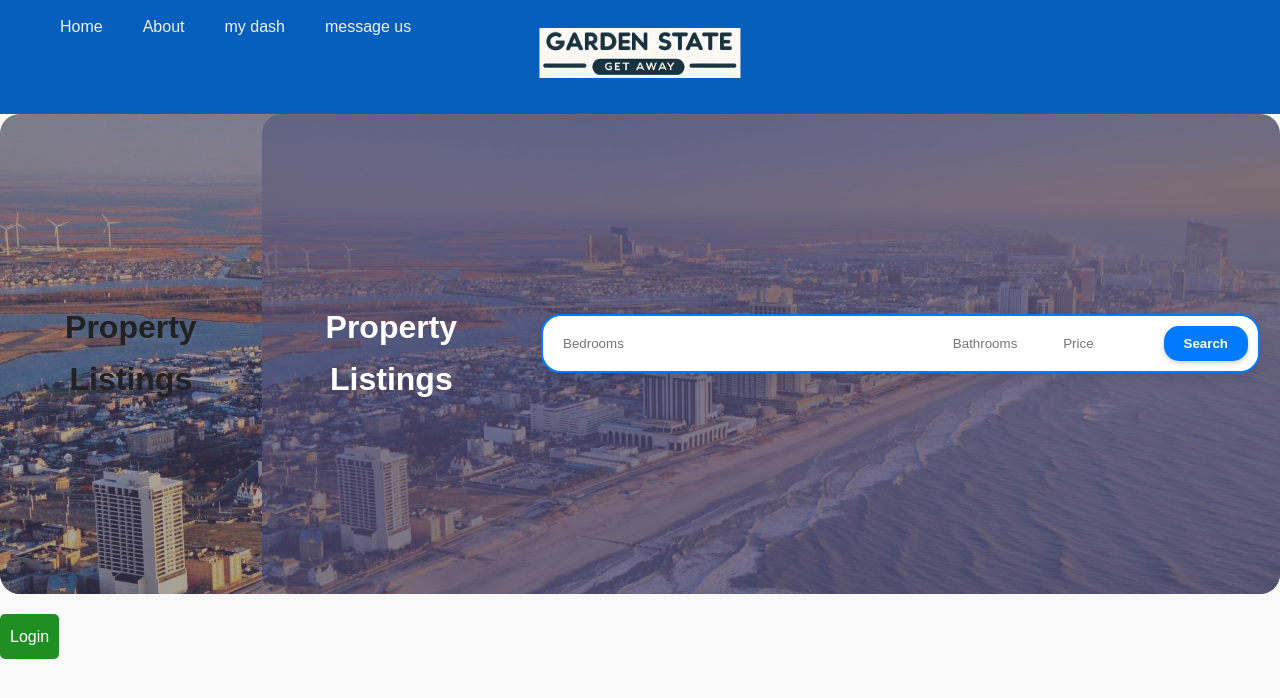
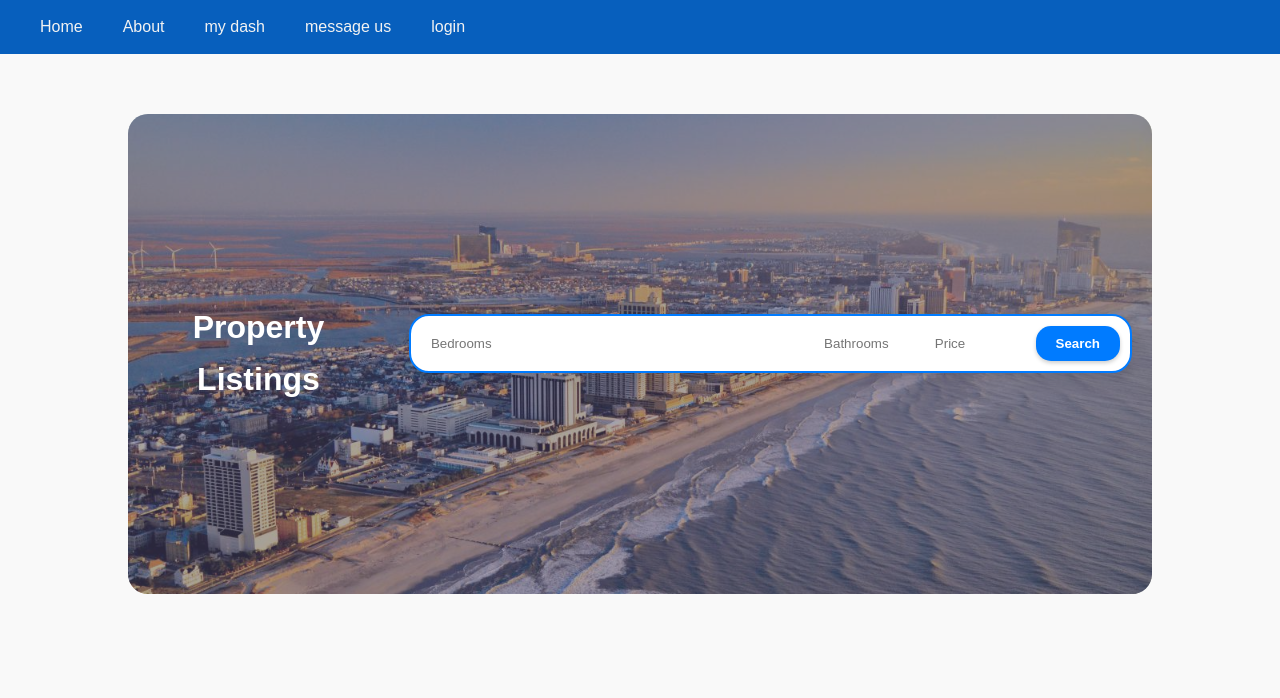
Before and after one commit to sangidahuda/Software_Engineering, a Flask app: page /index in a window 1280 px wide. Shown: the top 698 px of the page. Run offline with Flask 3, Linux system fonts and the light colour scheme; data that the repository does not hold is empty.

Commit message:
added mor nav bars

```diff
--- a/app/__init__.py
+++ b/app/__init__.py
@@ -9,7 +9,7 @@
 def create_app():
    app = Flask(__name__)
    app.config['SECRET_KEY'] = '874y57843hfek43rsd4r4'
-   app.config['SQLALCHEMY_DATABASE_URI'] = 'mysql+pymysql://root:1011@localhost/GSG'
+   app.config['SQLALCHEMY_DATABASE_URI'] = 'mysql+pymysql://root:Manchester10!@localhost/GSG'
    app.config['SQLALCHEMY_TRACK_MODIFICATIONS'] = False
    migrate = Migrate(app, db)
 
--- a/app/routes.py
+++ b/app/routes.py
@@ -42,7 +42,7 @@
     return render_template('register.html')
 
 
-# Here is the code for the login route.
+############################################################### Here is the code for the login route.
 
 @main_bp.route('/login', methods=['GET', 'POST'])
 def login():
@@ -76,6 +76,7 @@
   db.session.commit()
 
   return jsonify({'message': 'Message sent successfully', 'content': content})
+##########################################################################shows the messages with owner
 
 @main_bp.route('/get_my_conversation_with_owner')
 @login_required
@@ -273,13 +274,11 @@
     property = PropertyListing.query.get_or_404(property_id)
     base_price = property.price
 
-    # Checks for advance booking discount (6 months ahead)
     six_months_from_now = datetime.today() + timedelta(days=30*6)
     discount = 0
     if start_date >= six_months_from_now:
         discount = 0.1  # 10% discount for bookings made at least 6 months in advance
 
-    # Calculate total price before discount
     total_price_before_discount = base_price * reservation_days
 
     # Apply discount if any
@@ -291,7 +290,7 @@
         start_date=start_date,
         end_date=end_date,
         status='pending',
-        total=discounted_total_price  # This is the total price after discount if any
+        total=discounted_total_price
     )
     db.session.add(new_reservation)
 
@@ -308,24 +307,24 @@
     return redirect(url_for('main.property_detail', property_id=property_id))
 
 
-####################################################################
-# User dashboard
+############################################################################### User dashboard
+
 @main_bp.route('/user_dashboard')
 @login_required
 def user_dashboard():
-   if current_user.is_authenticated:
-       user_reservations = db.session.query(Reservation, PropertyListing)\
-           .join(PropertyListing, Reservation.property_id == PropertyListing.id)\
-           .filter(Reservation.user_id == current_user.id).all()
+    if current_user.is_authenticated:
+        if current_user.is_admin:
+            return redirect(url_for('main.admin_dashboard'))
+        else:
+            user_reservations = db.session.query(Reservation, PropertyListing)\
+                .join(PropertyListing, Reservation.property_id == PropertyListing.id)\
+                .filter(Reservation.user_id == current_user.id).all()
 
-       return render_template('User_dashboard.html', user=current_user, user_reservations=user_reservations)
-   else:
-       return redirect(url_for('main.login'))
+            return render_template('User_dashboard.html', user=current_user, user_reservations=user_reservations)
+    else:
+        return redirect(url_for('main.login'))
 
-####################################################################################propery images
-
-
-
+####################################################################################
 
 
 
--- a/app/static/index.css
+++ b/app/static/index.css
@@ -1,4 +1,3 @@
-/* General Reset */
 * {
     margin: 0;
     padding: 0;
@@ -40,7 +39,6 @@
     background-size: cover;
     background-position: center;
     background-repeat: no-repeat;
-    /* filter: blur(1px); Adjust the blur level as needed */
     z-index: -1;
 }
 
@@ -64,13 +62,11 @@
     line-height: 1.6;
 }
 
-/* Main Content Container */
 .container {
     width: 80%;
     margin: auto;
 }
 
-/* Header */
 h1 {
     text-align: center;
     color: #222;
@@ -79,7 +75,6 @@
     font-size: 2rem;
 }
 
-/* Search Container */
 .search-container {
     display: flex;
     justify-content: center;
@@ -123,17 +118,6 @@
     background-color: #0056b3;
 }
 
-/* Login Button */
-a[href*="login"] {
-    background-color: #28a745;
-    color: white;
-    padding: 10px 20px;
-    border-radius: 5px;
-    text-decoration: none;
-    display: inline-block;
-    margin-top: 20px;
-    transition: background-color 0.3s;
-}
 
 a[href*="login"]:hover {
     background-color: #218838;
@@ -142,8 +126,8 @@
 /* Property List */
 #propertyList {
     display: grid;
-    grid-template-columns: repeat(auto-fit, minmax(300px, 1fr)); /* Increased min-width of the cards */
-    grid-gap: 20px; /* This controls the space between cards */
+    grid-template-columns: repeat(auto-fit, minmax(300px, 1fr));
+    grid-gap: 20px;
     padding: 20px;
 }
 
@@ -152,10 +136,10 @@
     background: #fff;
     border-radius: 10px;
     box-shadow: 0 4px 8px rgba(0, 0, 0, 0.1);
-    padding: 25px; /* Increased padding for more internal space */
+    padding: 25px;
     transition: box-shadow 0.3s, transform 0.3s;
     cursor: pointer;
-    margin-bottom: 20px; /* Adds space below each card */
+    margin-bottom: 20px;
 }
 
 .property-item:hover {
@@ -165,7 +149,7 @@
 
 .property-item h2 {
     color: #007bff;
-    font-size: 1.8rem; /* Slightly larger titles within the card */
+    font-size: 1.8rem;
     margin-bottom: 0.5rem;
 }
 
@@ -175,46 +159,13 @@
     margin-bottom: 0.5rem;
 }
 /* *********************************************************************************** */
-body {
-    margin: 0;
-    font-family: Arial, sans-serif;
-}
-.navbar {
-    display: flex;
-    align-items: center;
-    position: relative;
-    background-color: #003366; /* Or your navbar's background color */
-}
-
-.nav-links {
-    margin-left: 10px; /* Adjust this value to increase or decrease the spacing */
-}
-
-.nav-logo {
-    /* This will keep the logo centered in the navbar */
-    position: absolute;
-    left: 50%;
-    transform: translateX(-50%);
-}
-
-.navbar img {
-    max-height: 50px;
-}
-
-  /* Add your existing styling for the anchor tags and any other styling you have here */
-
-
-  /* Add your existing styling for the anchor tags and any other styling you have here */
-
 .navbar {
     overflow: hidden;
     background-color: #075fbd;
     padding: 0 20px;
-}
-.navbar a {
-
     margin-bottom: 60px;
   }
+
   .navbar a {
     float: left;
     display: block;
@@ -223,15 +174,14 @@
     padding: 14px 20px;
     text-decoration: none;
     transition: 0.4s;
-}
-.navbar a:hover {
+  }
+
+  .navbar a:hover {
     background-color: #ddd;
     color: black;
-}
-.navbar a.active {
+  }
+
+  .navbar a.active {
     background-color: #466b93;
     color: white;
-}
-.navbar a:not(.active):hover {
-    transform: scale(1.1);
-}
+  }
--- a/app/templates/admin_dashboard.html
+++ b/app/templates/admin_dashboard.html
@@ -7,6 +7,12 @@
   <script src="https://code.jquery.com/jquery-3.6.0.min.js"></script>
 </head>
 <body>
+  <div class="navbar">
+    <a href="{{ url_for('main.index') }}">Home</a>
+    <a href="{{ url_for('main.aboutus') }}">About</a>
+    <a href="{{ url_for('main.user_dashboard') }}">my dash</a>
+    <a href="{{ url_for('main.user_messages') }}">message us</a>
+  </div>
   <div class="header">
     <h2>Admin Dashboard</h2>
     <a href="{{ url_for('main.logout') }}" class="logout-button">Logout</a>
--- a/app/templates/index.html
+++ b/app/templates/index.html
@@ -12,22 +12,12 @@
   </head>
   <body>
       <div class="navbar">
-    <div class="navbar">
         <a href="{{ url_for('main.index') }}">Home</a>
         <a href="{{ url_for('main.aboutus') }}">About</a>
         <a href="{{ url_for('main.user_dashboard') }}">my dash</a>
         <a href="{{ url_for('main.user_messages') }}">message us</a>
+        <a href="{{ url_for('main.login') }}">login </a>
       </div>
-      <div class="nav-logo">
-        <img src="{{ url_for('static', filename='image.png') }}" alt="Garden State Get Away">
-      </div>
-    </div>
-
-
-
-
-<div class = "background-img">
-    <h1>Property Listings</h1>
 
   <div class = "big container">
   <div class = "background-img">
@@ -49,7 +39,7 @@
 
  </div>
 </div>
-    <a
+    <!-- <a
       href="{{ url_for('main.login') }}"
       style="
         color: white;
@@ -58,7 +48,7 @@
         text-decoration: none;
         border-radius: 5px;
       "
-      >Login</a>
+      >Login</a> -->
 
     <div id="propertyList"></div>
 
```
Also changed, not shown: app/static/Udashboard.css (+4 -10 lines), app/static/adashboard.css (+26 -0 lines). Lines whose indentation alone changed are shown as unchanged.
